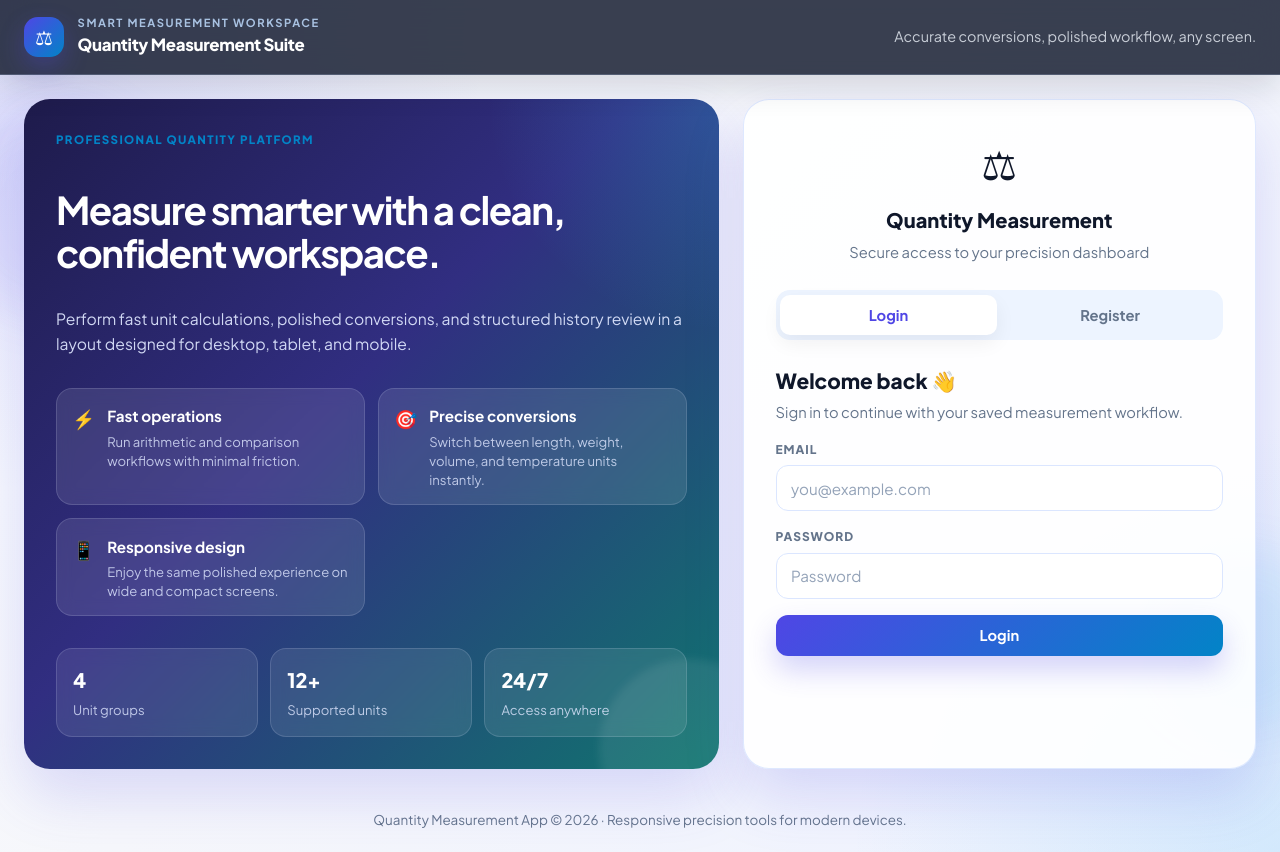
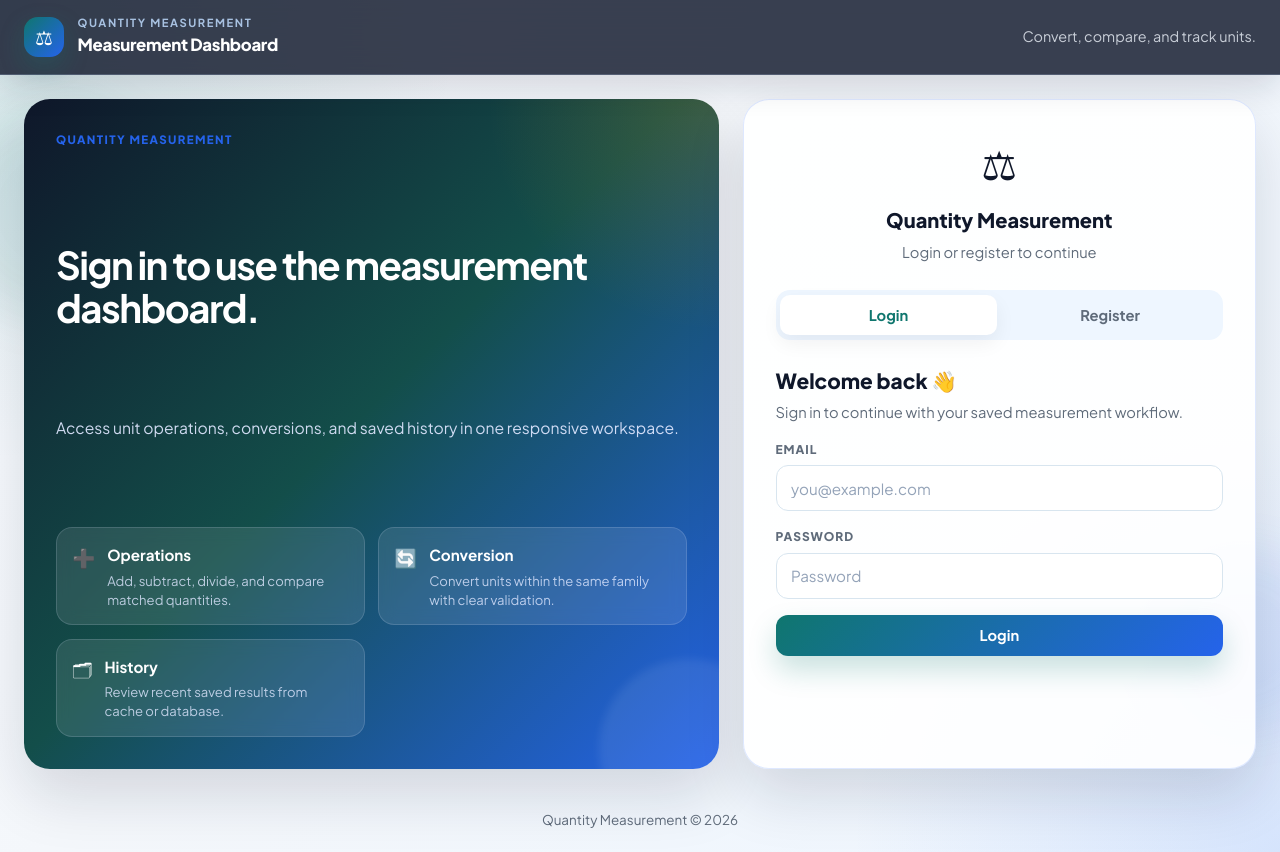
Before and after one commit to devmalu15/QuantityMeasurementFrontend, an Angular app in the folder QuantityMeasurementAngular/: page /auth in a window 1280 px wide. Built offline with nearby package versions, Linux system fonts and the light colour scheme.

Commit message:
[Dev Malu]Refactor .Updated UI

```diff
--- a/QuantityMeasurementAngular/src/app/app.component.html
+++ b/QuantityMeasurementAngular/src/app/app.component.html
@@ -4,14 +4,14 @@
     <div class="app-header__brand">
       <div class="app-header__logo">⚖</div>
       <div>
-        <span class="app-header__eyebrow">Smart measurement workspace</span>
-        <span class="app-header__title">Quantity Measurement Suite</span>
+        <span class="app-header__eyebrow">Quantity Measurement</span>
+        <span class="app-header__title">Measurement Dashboard</span>
       </div>
     </div>
 
     <nav class="app-header__nav">
       <p class="app-header__message" *ngIf="!auth.isLoggedIn">
-        Accurate conversions, polished workflow, any screen.
+        Convert, compare, and track units.
       </p>
 
       <ng-container *ngIf="auth.isLoggedIn">
@@ -32,6 +32,6 @@
   </main>
 
   <footer class="app-footer">
-    <p>Quantity Measurement App &copy; 2026 · Responsive precision tools for modern devices.</p>
+    <p>Quantity Measurement &copy; 2026</p>
   </footer>
 </div>
--- a/QuantityMeasurementAngular/src/app/app.component.scss
+++ b/QuantityMeasurementAngular/src/app/app.component.scss
@@ -37,7 +37,7 @@
     font-size: 1.25rem;
     color: white;
     background: linear-gradient(135deg, var(--primary), var(--secondary));
-    box-shadow: 0 10px 24px rgba(79, 70, 229, 0.3);
+    box-shadow: 0 10px 24px rgba(15, 118, 110, 0.28);
   }
 
   &__eyebrow {
--- a/QuantityMeasurementAngular/src/app/components/auth/auth.component.html
+++ b/QuantityMeasurementAngular/src/app/components/auth/auth.component.html
@@ -1,51 +1,36 @@
 
 <div class="auth-page animate-fade">
   <section class="auth-hero animate-left">
-    <p class="section-eyebrow">Professional quantity platform</p>
-    <h1>Measure smarter with a clean, confident workspace.</h1>
+    <p class="section-eyebrow">Quantity Measurement</p>
+    <h1>Sign in to use the measurement dashboard.</h1>
     <p class="auth-hero__text">
-      Perform fast unit calculations, polished conversions, and structured history review in a layout designed for desktop, tablet, and mobile.
+      Access unit operations, conversions, and saved history in one responsive workspace.
     </p>
 
     <div class="auth-hero__highlights">
       <article class="highlight-card">
-        <span>⚡</span>
+        <span>➕</span>
         <div>
-          <strong>Fast operations</strong>
-          <p>Run arithmetic and comparison workflows with minimal friction.</p>
+          <strong>Operations</strong>
+          <p>Add, subtract, divide, and compare matched quantities.</p>
         </div>
       </article>
 
       <article class="highlight-card">
-        <span>🎯</span>
+        <span>🔄</span>
         <div>
-          <strong>Precise conversions</strong>
-          <p>Switch between length, weight, volume, and temperature units instantly.</p>
+          <strong>Conversion</strong>
+          <p>Convert units within the same family with clear validation.</p>
         </div>
       </article>
 
       <article class="highlight-card">
-        <span>📱</span>
+        <span>🗂</span>
         <div>
-          <strong>Responsive design</strong>
-          <p>Enjoy the same polished experience on wide and compact screens.</p>
+          <strong>History</strong>
+          <p>Review recent saved results from cache or database.</p>
         </div>
       </article>
-    </div>
-
-    <div class="auth-hero__stats">
-      <div>
-        <strong>4</strong>
-        <span>Unit groups</span>
-      </div>
-      <div>
-        <strong>12+</strong>
-        <span>Supported units</span>
-      </div>
-      <div>
-        <strong>24/7</strong>
-        <span>Access anywhere</span>
-      </div>
     </div>
   </section>
 
@@ -53,7 +38,7 @@
     <div class="auth-card__logo">
       <span class="auth-card__emoji">⚖</span>
       <h1 class="auth-card__brand">Quantity Measurement</h1>
-      <p class="auth-card__subtitle">Secure access to your precision dashboard</p>
+      <p class="auth-card__subtitle">Login or register to continue</p>
     </div>
 
     <div class="auth-tabs">
--- a/QuantityMeasurementAngular/src/app/components/auth/auth.component.scss
+++ b/QuantityMeasurementAngular/src/app/components/auth/auth.component.scss
@@ -17,8 +17,8 @@
   padding: 2rem;
   border-radius: var(--radius-lg);
   background:
-    radial-gradient(circle at top right, rgba(56, 189, 248, 0.22), transparent 24%),
-    linear-gradient(135deg, #1e1b4b 0%, #312e81 45%, #0f766e 100%);
+    radial-gradient(circle at top right, rgba(245, 158, 11, 0.18), transparent 24%),
+    linear-gradient(135deg, #0f172a 0%, #134e4a 48%, #2563eb 100%);
   color: white;
   box-shadow: var(--shadow-lg);
 
--- a/QuantityMeasurementAngular/src/app/components/dashboard/dashboard.component.html
+++ b/QuantityMeasurementAngular/src/app/components/dashboard/dashboard.component.html
@@ -2,17 +2,16 @@
 <div class="dashboard animate-fade">
   <section class="dashboard-hero card">
     <div class="dashboard-hero__copy">
-      <p class="section-eyebrow">Operations control center</p>
-      <h1>Precision tools for quantities, conversions, and history.</h1>
+      <p class="section-eyebrow">Quantity tools</p>
+      <h1>Work with measurements in one focused dashboard.</h1>
       <p>
-        Calculate, convert, and review measurement activity in one polished workspace
-        built to stay clean, fast, and readable on every device size.
+        Add, compare, convert, and review saved results without extra filler or clutter.
       </p>
 
       <div class="dashboard-hero__chips">
-        <span class="badge">Responsive UI</span>
-        <span class="badge">Bright + professional</span>
-        <span class="badge">Smooth interactions</span>
+        <span class="badge">Operations</span>
+        <span class="badge">Conversions</span>
+        <span class="badge">History</span>
       </div>
     </div>
 
@@ -36,9 +35,9 @@
     <section class="card tool-card animate-left delay-1">
       <div class="card-head">
         <div>
-          <p class="section-eyebrow">Calculator</p>
+          <p class="section-eyebrow">Operations</p>
           <h2 class="card-title">
-            <span class="card-title__icon">🔢</span> Arithmetic
+            <span class="card-title__icon">🔢</span> Quantity actions
           </h2>
         </div>
         <span class="status-pill">{{ formatOperation(opType) }}</span>
@@ -112,7 +111,7 @@
         <div>
           <p class="section-eyebrow">Conversion</p>
           <h2 class="card-title">
-            <span class="card-title__icon">🔄</span> Convert Unit
+            <span class="card-title__icon">🔄</span> Unit conversion
           </h2>
         </div>
         <span class="status-pill status-pill--alt">{{ currentConversionFamily }}</span>
@@ -128,7 +127,7 @@
         </div>
         <div class="field">
           <label class="field__label" for="cvtFrom">From</label>
-          <select id="cvtFrom" class="field__select" [(ngModel)]="cvtFrom">
+          <select id="cvtFrom" class="field__select" [(ngModel)]="cvtFrom" (change)="syncConversionUnits()">
             <ng-container *ngFor="let group of unitGroups | keyvalue">
               <optgroup [label]="group.key">
                 <option *ngFor="let u of group.value" [value]="u">{{ toLabel(u) }}</option>
@@ -139,14 +138,15 @@
       </div>
 
       <div class="field">
-        <label class="field__label" for="cvtTo">To Unit</label>
+        <label class="field__label" for="cvtTo">To unit</label>
         <select id="cvtTo" class="field__select" [(ngModel)]="cvtTo">
-          <ng-container *ngFor="let group of unitGroups | keyvalue">
-            <optgroup [label]="group.key">
-              <option *ngFor="let u of group.value" [value]="u">{{ toLabel(u) }}</option>
-            </optgroup>
-          </ng-container>
+          <option *ngFor="let u of cvtToOptions" [value]="u">{{ toLabel(u) }}</option>
         </select>
+      </div>
+
+      <div class="context-strip">
+        <span>Allowed family</span>
+        <strong>{{ currentConversionFamily }}</strong>
       </div>
 
       <button class="btn btn--primary btn--block"
@@ -167,13 +167,12 @@
   <section class="card history-card animate-fade delay-2">
     <div class="history-head">
       <div>
-        <p class="section-eyebrow">Audit trail</p>
+        <p class="section-eyebrow">Saved history</p>
         <h2 class="card-title">
           <span class="card-title__icon">📋</span> Operation History
         </h2>
         <p class="history-intro">
-          Switch between storage views and review recent measurement activity in a layout
-          optimized for both compact and wide screens.
+          Load saved measurement records from cache or database and review them on any screen size.
         </p>
       </div>
 
--- a/QuantityMeasurementAngular/src/styles.scss
+++ b/QuantityMeasurementAngular/src/styles.scss
@@ -2,30 +2,30 @@
 @import url('https://fonts.googleapis.com/css2?family=Plus+Jakarta+Sans:wght@400;500;600;700;800&family=JetBrains+Mono:wght@400;600&display=swap');
 
 :root {
-  --primary: #4f46e5;
-  --primary-dark: #312e81;
-  --primary-light: #eef2ff;
-  --secondary: #0284c7;
-  --accent: #f97316;
-  --success: #10b981;
-  --error: #ef4444;
-  --warning: #f59e0b;
+  --primary: #0f766e;
+  --primary-dark: #134e4a;
+  --primary-light: #ecfeff;
+  --secondary: #2563eb;
+  --accent: #f59e0b;
+  --success: #059669;
+  --error: #dc2626;
+  --warning: #d97706;
 
-  --bg: #f6f7fb;
-  --surface: rgba(255, 255, 255, 0.88);
+  --bg: #f4f7fb;
+  --surface: rgba(255, 255, 255, 0.9);
   --surface-solid: #ffffff;
-  --surface-2: #f8faff;
-  --surface-3: #edf4ff;
-  --border: #dbe6ff;
+  --surface-2: #f8fbff;
+  --surface-3: #eef6ff;
+  --border: #d8e5ef;
   --text: #0f172a;
-  --text-muted: #64748b;
+  --text-muted: #5f6b7a;
 
   --radius-sm: 10px;
   --radius: 18px;
   --radius-lg: 26px;
   --shadow-sm: 0 8px 20px rgba(15, 23, 42, 0.06);
-  --shadow: 0 18px 44px rgba(79, 70, 229, 0.12);
-  --shadow-lg: 0 26px 60px rgba(79, 70, 229, 0.18);
+  --shadow: 0 18px 44px rgba(15, 23, 42, 0.1);
+  --shadow-lg: 0 26px 60px rgba(15, 23, 42, 0.14);
 
   --font: 'Plus Jakarta Sans', sans-serif;
   --mono: 'JetBrains Mono', monospace;
@@ -50,9 +50,9 @@ body {
   line-height: 1.6;
   color: var(--text);
   background:
-    radial-gradient(circle at top left, rgba(79, 70, 229, 0.16), transparent 32%),
-    radial-gradient(circle at bottom right, rgba(14, 165, 233, 0.12), transparent 28%),
-    linear-gradient(135deg, #f8fbff 0%, #f6f7fb 45%, #eef2ff 100%);
+    radial-gradient(circle at top left, rgba(15, 118, 110, 0.14), transparent 30%),
+    radial-gradient(circle at bottom right, rgba(37, 99, 235, 0.12), transparent 28%),
+    linear-gradient(135deg, #f8fbff 0%, #f4f7fb 42%, #eef6ff 100%);
   -webkit-font-smoothing: antialiased;
 }
 
@@ -73,7 +73,7 @@ body::before {
   height: 220px;
   top: 7rem;
   left: -4rem;
-  background: rgba(79, 70, 229, 0.18);
+  background: rgba(15, 118, 110, 0.18);
 }
 
 body::after {
@@ -81,7 +81,7 @@ body::after {
   height: 180px;
   right: -3rem;
   bottom: 4rem;
-  background: rgba(14, 165, 233, 0.16);
+  background: rgba(37, 99, 235, 0.16);
   animation-delay: -4s;
 }
 
@@ -197,9 +197,9 @@ body::after {
 
 .badge {
   padding: 0.35rem 0.75rem;
-  background: rgba(79, 70, 229, 0.08);
+  background: rgba(15, 118, 110, 0.08);
   color: var(--primary);
-  border: 1px solid rgba(79, 70, 229, 0.14);
+  border: 1px solid rgba(15, 118, 110, 0.14);
 }
 
 .btn {
@@ -245,10 +245,10 @@ body::after {
   &.btn--primary {
     background: linear-gradient(135deg, var(--primary), var(--secondary));
     color: white;
-    box-shadow: 0 14px 28px rgba(79, 70, 229, 0.24);
+    box-shadow: 0 14px 28px rgba(15, 118, 110, 0.22);
 
     &:hover {
-      box-shadow: 0 18px 34px rgba(79, 70, 229, 0.28);
+      box-shadow: 0 18px 34px rgba(37, 99, 235, 0.22);
       transform: translateY(-1px);
     }
   }
@@ -260,7 +260,7 @@ body::after {
 
     &:hover {
       background: var(--primary-light);
-      border-color: rgba(79, 70, 229, 0.28);
+      border-color: rgba(15, 118, 110, 0.28);
     }
   }
 
@@ -326,8 +326,8 @@ body::after {
 
   &:focus {
     outline: none;
-    border-color: rgba(79, 70, 229, 0.65);
-    box-shadow: 0 0 0 4px rgba(79, 70, 229, 0.12);
+    border-color: rgba(15, 118, 110, 0.55);
+    box-shadow: 0 0 0 4px rgba(15, 118, 110, 0.12);
     transform: translateY(-1px);
   }
 
```
Also changed, not shown: QuantityMeasurementAngular/src/app/components/dashboard/dashboard.component.scss (+9 -9 lines), QuantityMeasurementAngular/src/app/components/dashboard/dashboard.component.ts (+23 -1 lines).
